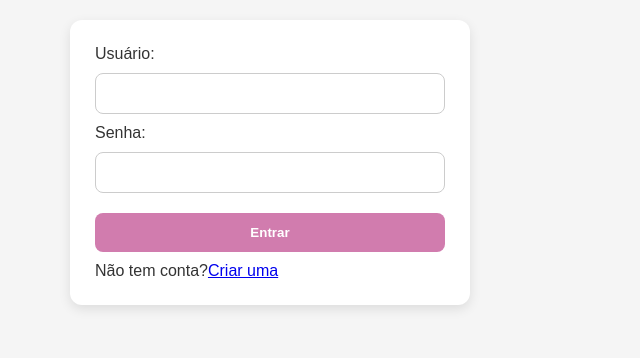
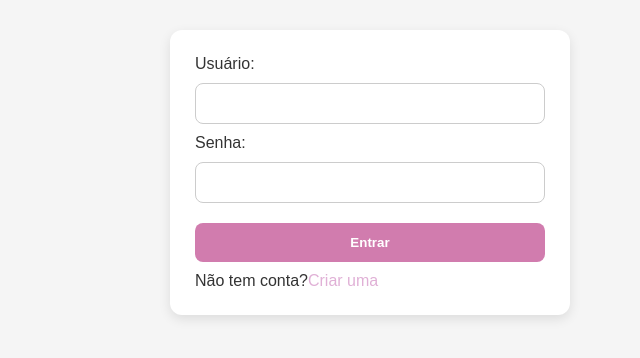
Before and after one commit to gilopesr/software_livraria, a Flask app: page /login in a window 1280 px wide. Shown: the part 28-386 px from the top of the page, without its empty margins (230-870 px from the left). Run offline with Flask 3, Linux system fonts and the light colour scheme.

Commit message:
mudando as partes do estilo de login e cadastro e as funções

```diff
--- a/static/index.js
+++ b/static/index.js
@@ -119,6 +119,7 @@ window.onload = function() {
     autoTimeout = setTimeout(autoRotate, 5000);
 };
 
+//lista para o armazenamento dos dados do usuário(username e senha)
 const loginRegisters = [];
 
 function cadastro(){
@@ -141,7 +142,7 @@ function cadastro(){
         loginRegisters.push({'usuário':user_name,'senha':password})
         console.log(loginRegisters)
         window.alert('Direcionando para a próxima página!');
-        location.href = '/templates/login.html'
+        location.href = '/login'
     }
 
 
@@ -151,12 +152,16 @@ function login(){
     var user_name = document.getElementById('user');
     var password = document.getElementById('password');
 
-        console.log(loginRegisters)
+    var loginSucess = false
+
+    console.log(loginRegisters)
     for(let user of loginRegisters){
-            if(user.usuário != user_name || password != user.senha){
-                alert('Erro ! senha ou usuário inválidos')
+            if(user.usuário === user_name || password === user.senha){
+                loginSucess = true
+                location.href = '/index.html'
+
             }else{
-                location.href = '/templates/index.html'
+               window.alert('')
             }
     }
 
--- a/static/style.css
+++ b/static/style.css
@@ -29,10 +29,6 @@ header#header_client{
     text-align: center;
     color: var(--color-text-dark);
     font-size: 30px;
-}
-
-header#header_login{
-    text-align: center;
 }
 
 h1 {
@@ -575,5 +571,14 @@ a#login{
 }
 
 form.login{
-     margin: 20px 300px;
+     margin: 30px 400px;
 }
+
+#header_login{
+   text-align:center ;
+}
+
+form.login > p> a{
+    text-decoration: none;
+    color: var(--color-highlight-card);
+}
```
